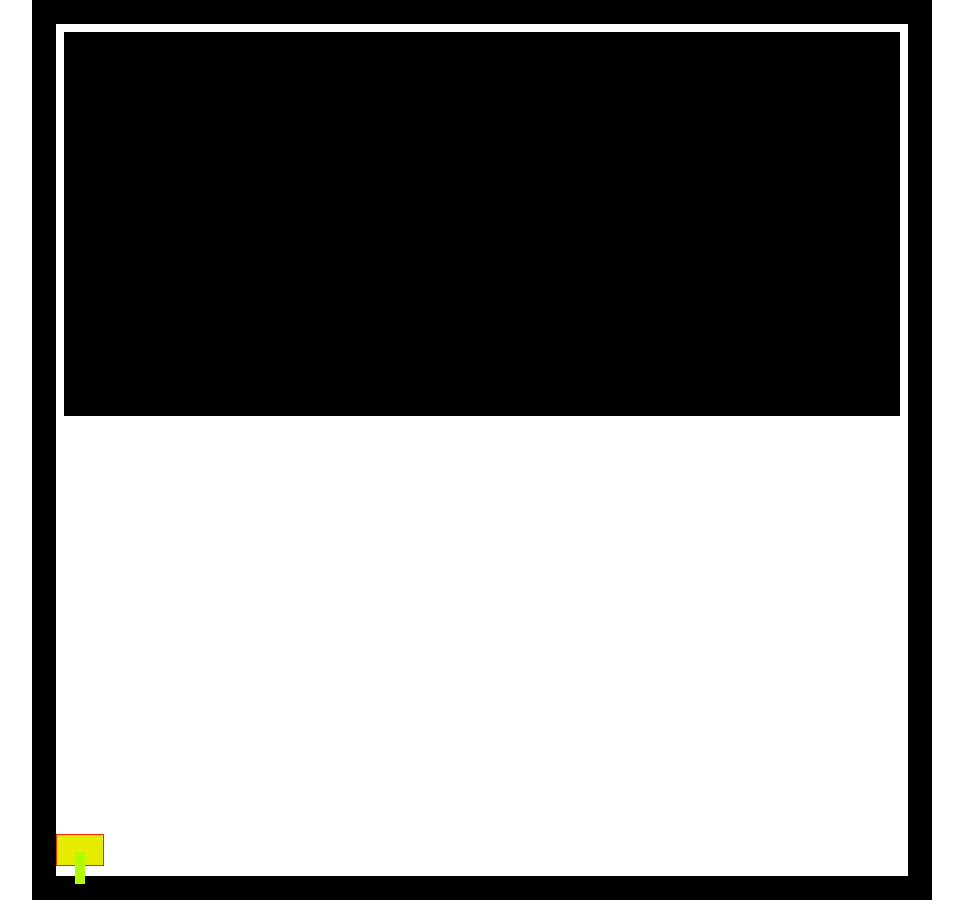
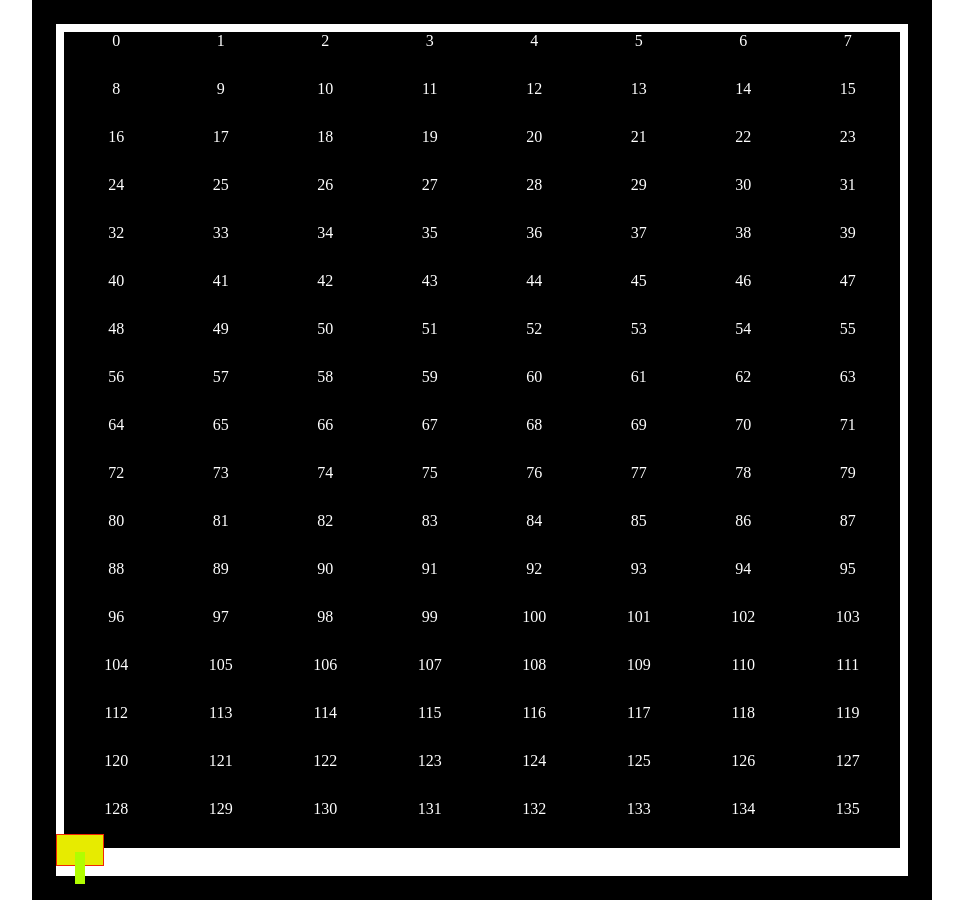
Before and after one commit to devbymarcos/blocks-game, a React (Vite) app: page / in a window 1280 px wide. Shown: the whole page, without its empty margins (158-1121 px from the left). Built offline with nearby package versions, Linux system fonts and the light colour scheme.

Commit message:
refactor preenchimentomde  tela

```diff
--- a/src/components/block/Block.jsx
+++ b/src/components/block/Block.jsx
@@ -8,7 +8,9 @@ const Block = ({ id, children, color, onClick }) => {
       style={{ backgroundColor: color }}
       onClick={onClick}
       className={style.block}
-    ></div>
+    >
+      {children}
+    </div>
   );
 };
 
--- a/src/components/cannon/style.module.css
+++ b/src/components/cannon/style.module.css
@@ -4,7 +4,7 @@
   background: #e7eb00;
   position: absolute;
   bottom: 10px;
-  transition: all 0.1s linear;
+  transition: all 0.2s linear;
   border: 1px solid rgb(241, 39, 4);
 }
 
--- a/src/components/main-game/MainGame.jsx
+++ b/src/components/main-game/MainGame.jsx
@@ -21,7 +21,7 @@ function MainGame() {
   const areaHeight = useRef();
   const mainHeight = useRef();
 
-  const velocity = 1000;
+  const velocity = 100;
 
   function createBlock() {
     const area = areaHeight.current.getBoundingClientRect().bottom;
@@ -42,25 +42,27 @@ function MainGame() {
         );
         return arr;
       });
-      setItem((item) => {
-        return item + 1;
-      });
     }
   }
 
   function handleClick(e) {
     const id = e.currentTarget.id;
     const changeBlock = [...block];
-    changeBlock[id].color = "green";
+    changeBlock[id].color = "transparent";
+    const destroyer = [...arrDrop];
+    destroyer.push(id);
+    setArrDrop(destroyer);
     setBlock(changeBlock);
+    setClick((clk) => clk + 1);
   }
 
   useEffect(() => {
-    const time = setInterval(() => {
+    const time = setTimeout(() => {
       createBlock();
     }, velocity);
-    return () => clearInterval(time);
-  }, []);
+
+    return () => clearTimeout(time);
+  }, [block]);
 
   return (
     <div ref={mainHeight} className={style.mainGame}>
@@ -72,7 +74,9 @@ function MainGame() {
               id={index}
               color={item.color}
               key={index}
-            ></Block>
+            >
+              {index}
+            </Block>
           );
         })}
       </div>
```
